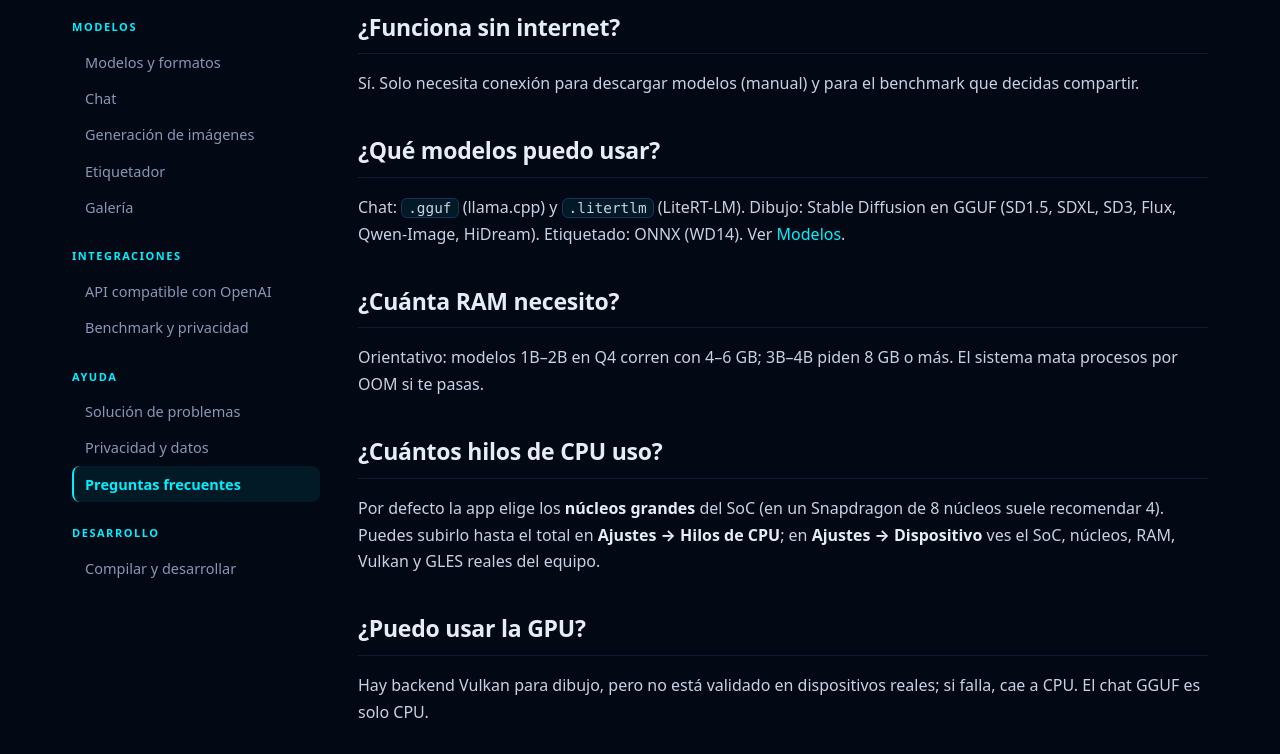
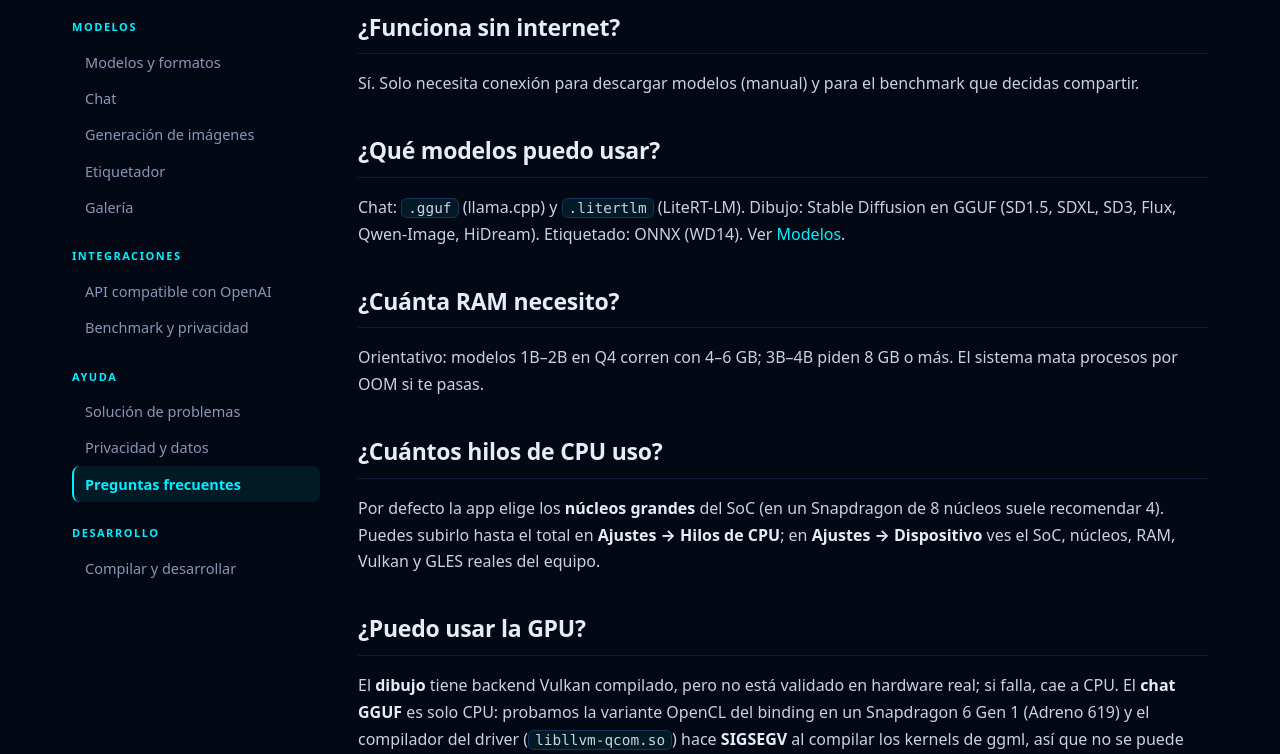
Before and after one commit to cjml555/Ponko, a plain HTML site: page docs/wiki/faq.html in a window 1280 px wide. Shown: the part 195-949 px from the top of the page. Drawn offline with Linux system fonts and the light colour scheme.

Commit message:
docs: hallazgo del backend OpenCL para GGUF (SIGSEGV en driver Adreno 619)

```diff
--- a/docs/wiki/faq.html
+++ b/docs/wiki/faq.html
@@ -34,8 +34,11 @@ recomendar 4). Puedes subirlo hasta el total en <strong>Ajustes → Hilos de CPU
 <strong>Ajustes → Dispositivo</strong> ves el SoC, núcleos, RAM, Vulkan y GLES reales del equipo.</p>
 
 <h2>¿Puedo usar la GPU?</h2>
-<p>Hay backend Vulkan para dibujo, pero no está validado en dispositivos reales; si falla, cae a CPU. El chat
-GGUF es solo CPU.</p>
+<p>El <strong>dibujo</strong> tiene backend Vulkan compilado, pero no está validado en hardware real; si falla, cae a
+CPU. El <strong>chat GGUF</strong> es solo CPU: probamos la variante OpenCL del binding en un Snapdragon 6 Gen 1
+(Adreno 619) y el compilador del driver (<code>libllvm-qcom.so</code>) hace <strong>SIGSEGV</strong> al compilar los
+kernels de ggml, así que no se puede habilitar sin aislar el proceso. Los modelos <code>.litertlm</code> sí pueden
+usar la GPU de LiteRT-LM, con fallback automático.</p>
 
 <h2>¿Y la NPU?</h2>
 <p>No implementada todavía. Es dependiente del fabricante (Qualcomm Hexagon, etc.), así que requiere trabajo
```
Also changed, not shown: README.md.
